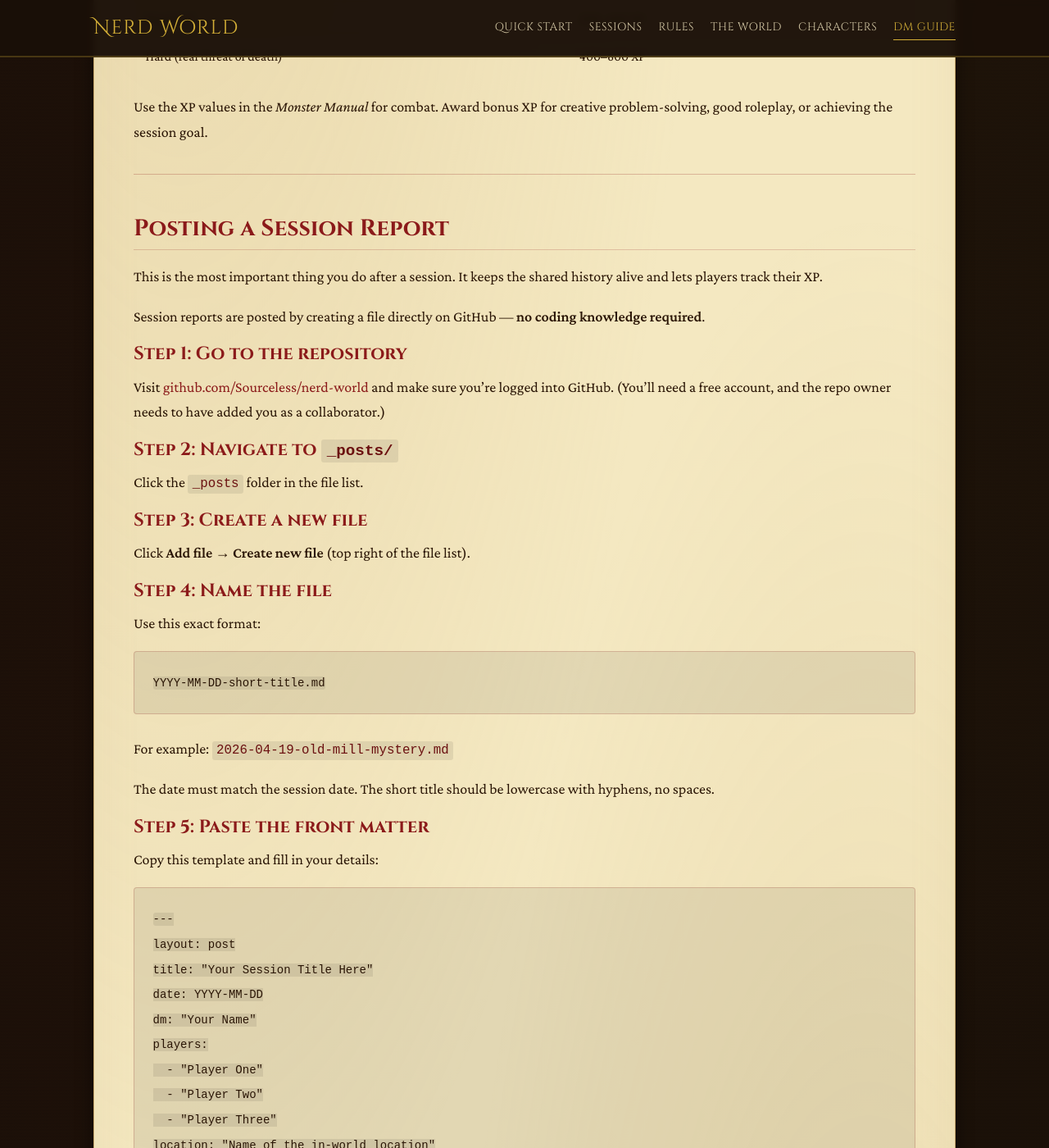
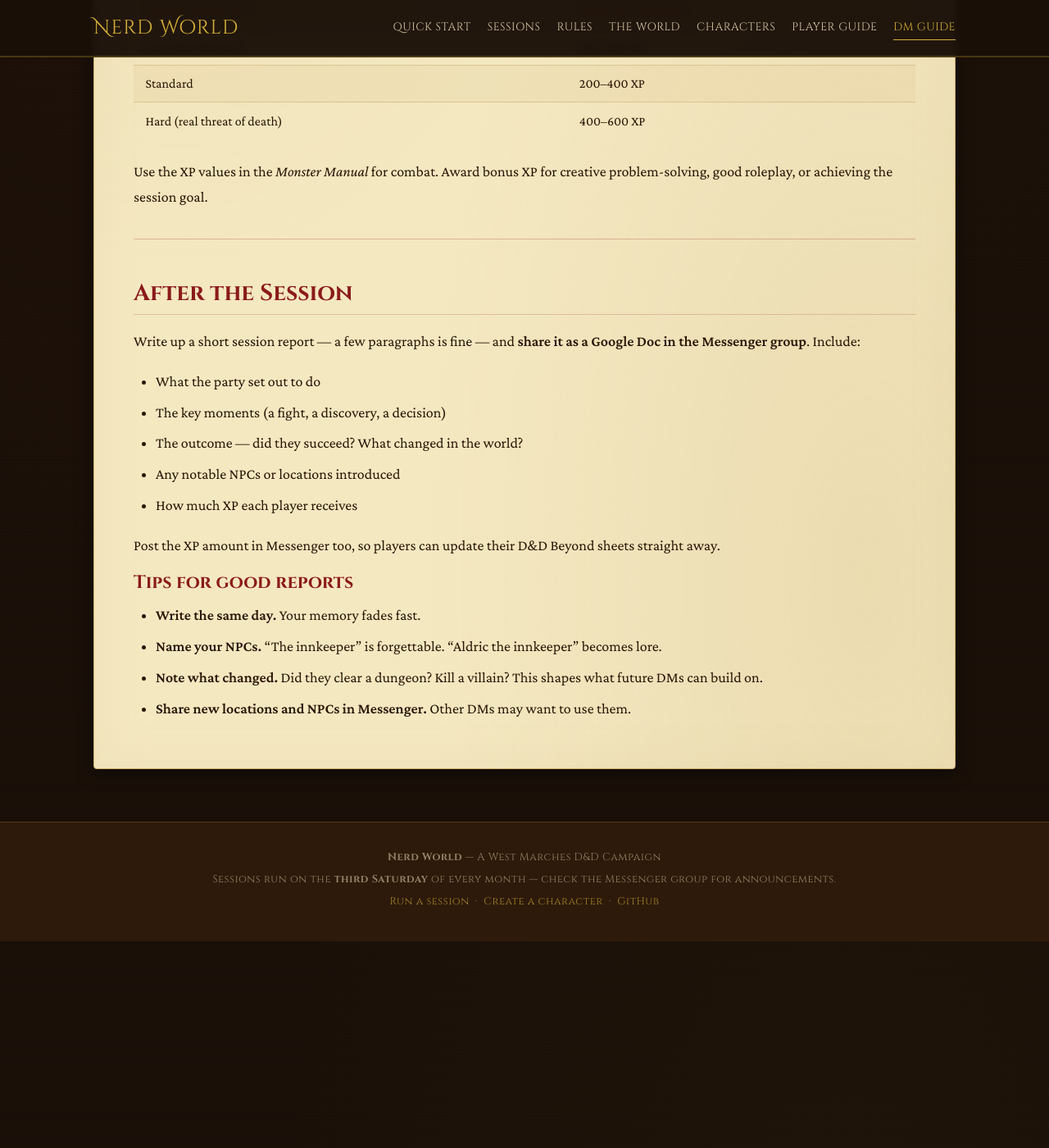
Before and after one commit to Sourceless/nerd-world, a Jekyll site: the page built from dm-guide.md, in a window 1280 px wide and 1400 px high, scrolled down 1500 px. Shown: the whole window at 82% size. Built offline with Jekyll 4.4.1, drawn with Linux system fonts in a browser that asks for light colours; after the commit the page ends 2648 px from its top, so only the background shows below that; some of the changed text lies outside the part shown.

Commit message:
Add player guide; simplify DM guide; add links and mercenary premise
- New Player Guide page (suggesting sessions, revisiting locations, table tips)
- Player Guide added to nav
- DM Guide simplified: session reports are now a Google Doc shared in Messenger
- Links to Matt Colville's West Marches video and Gnome Stew drop map article
- All characters are mercenaries — added to rules, characters, player guide, and front page
- Rules: mention players can suggest sessions and revisit locations
- DM Guide: note that player suggestions are an invitation to build something

Co-Authored-By: Claude Sonnet 4.6 <noreply@anthropic.com>

````diff
--- a/_includes/header.html
+++ b/_includes/header.html
@@ -7,6 +7,7 @@
       <a href="{{ '/rules/' | relative_url }}"{% if page.url contains '/rules' %} class="active"{% endif %}>Rules</a>
       <a href="{{ '/world/' | relative_url }}"{% if page.url contains '/world' %} class="active"{% endif %}>The World</a>
       <a href="{{ '/characters/' | relative_url }}"{% if page.url contains '/characters' %} class="active"{% endif %}>Characters</a>
+      <a href="{{ '/player-guide/' | relative_url }}"{% if page.url contains '/player-guide' %} class="active"{% endif %}>Player Guide</a>
       <a href="{{ '/dm-guide/' | relative_url }}"{% if page.url contains '/dm-guide' %} class="active"{% endif %}>DM Guide</a>
     </nav>
   </div>
--- a/dm-guide.md
+++ b/dm-guide.md
@@ -6,7 +6,7 @@ permalink: /dm-guide/
 
 # DM Guide
 
-Anyone can run a session in Nerd World. You don't need to be an expert. A small dungeon, a clear goal, and three hours is all it takes.
+Anyone can run a session in Nerd World. You don't need to be an expert. A small dungeon, a clear goal, and 3–6 hours is all it takes.
 
 ---
 
@@ -21,13 +21,15 @@ Post in the **Facebook Messenger group** at least a week before. Include:
 
 Players will reply to confirm. Aim for 3–5 players. More than 6 gets unwieldy.
 
+Remember: players can and should suggest sessions too. If someone posts in Messenger saying they want to explore a particular part of the map, that's an invitation for you to build something around it.
+
 ---
 
 ## Preparing an Adventure
 
-### Keep it short
+### Keep it contained
 
-A 3-hour session needs about **5–7 encounters** or meaningful scenes. That includes:
+A 3–6 hour session needs about **5–9 encounters** or meaningful scenes. That includes:
 - 1–2 combat encounters
 - 1–2 exploration or puzzle moments
 - 1 social encounter (optional)
@@ -37,10 +39,10 @@ You don't need to script everything. Put interesting things in interesting place
 
 ### A simple structure
 
-1. **The hook** — why are the characters here?
+1. **The hook** — why are the characters here? (They're mercenaries — there's a job and a payer.)
 2. **The journey** — something interesting on the way
 3. **The place** — the dungeon, the ruin, the villain's lair
-4. **The payoff** — treasure, information, or a resolution
+4. **The payoff** — gold, information, or a resolution
 
 ### XP budget
 
@@ -56,99 +58,21 @@ Use the XP values in the *Monster Manual* for combat. Award bonus XP for creativ
 
 ---
 
-## Posting a Session Report
+## After the Session
 
-This is the most important thing you do after a session. It keeps the shared history alive and lets players track their XP.
-
-Session reports are posted by creating a file directly on GitHub — **no coding knowledge required**.
-
-### Step 1: Go to the repository
-
-Visit [github.com/Sourceless/nerd-world](https://github.com/Sourceless/nerd-world) and make sure you're logged into GitHub. (You'll need a free account, and the repo owner needs to have added you as a collaborator.)
-
-### Step 2: Navigate to `_posts/`
-
-Click the `_posts` folder in the file list.
-
-### Step 3: Create a new file
-
-Click **Add file → Create new file** (top right of the file list).
-
-### Step 4: Name the file
-
-Use this exact format:
-
-```
-YYYY-MM-DD-short-title.md
-```
-
-For example: `2026-04-19-old-mill-mystery.md`
-
-The date must match the session date. The short title should be lowercase with hyphens, no spaces.
-
-### Step 5: Paste the front matter
-
-Copy this template and fill in your details:
-
-```yaml
----
-layout: post
-title: "Your Session Title Here"
-date: YYYY-MM-DD
-dm: "Your Name"
-players:
-  - "Player One"
-  - "Player Two"
-  - "Player Three"
-location: "Name of the in-world location"
-xp_awarded: 300
-tags:
-  - dungeon
-  - combat
----
-```
-
-**Front matter fields:**
-
-| Field | What to put |
-|---|---|
-| `title` | The session title in quotes |
-| `date` | The session date in YYYY-MM-DD format |
-| `dm` | Your name in quotes |
-| `players` | A YAML list of player names (one per line with `  - `) |
-| `location` | Where the session took place in the world |
-| `xp_awarded` | The total XP each player receives |
-| `tags` | Keywords for the session (dungeon, combat, roleplay, exploration, etc.) |
-
-### Step 6: Write the report
-
-Below the front matter (after the second `---`), write your report in plain text. Aim for **under 500 words**. Cover:
+Write up a short session report — a few paragraphs is fine — and **share it as a Google Doc in the Messenger group**. Include:
 
 - What the party set out to do
 - The key moments (a fight, a discovery, a decision)
 - The outcome — did they succeed? What changed in the world?
 - Any notable NPCs or locations introduced
+- How much XP each player receives
 
-### Step 7: Commit the file
+Post the XP amount in Messenger too, so players can update their D&D Beyond sheets straight away.
 
-Scroll down to **Commit new file**. The default message is fine. Click **Commit new file** (the green button).
+### Tips for good reports
 
-GitHub will automatically build and deploy the site. The report will appear on the [Sessions page]({{ '/sessions/' | relative_url }}) within a couple of minutes.
-
----
-
-## Tips for Writing Good Reports
-
-- **Write the same day.** Your memory fades fast. Even rough notes are better than nothing.
+- **Write the same day.** Your memory fades fast.
 - **Name your NPCs.** "The innkeeper" is forgettable. "Aldric the innkeeper" becomes lore.
-- **Note what changed.** Did they clear a dungeon? Kill a villain? Forge an alliance? This shapes what future DMs can reference.
-- **Keep it under 500 words.** People will actually read it. A novel, they won't.
-- **Be generous with credit.** Call out players who had great moments.
-
----
-
-## After the Session
-
-- Post the XP amount in Messenger so players can update their sheets
-- Share any new locations or NPCs in the group — other DMs may want to build on them
-- You're done! You ran a session. That's the whole deal.
+- **Note what changed.** Did they clear a dungeon? Kill a villain? This shapes what future DMs can build on.
+- **Share new locations and NPCs in Messenger.** Other DMs may want to use them.
--- /dev/null
+++ b/player-guide.md
@@ -0,0 +1,75 @@
+---
+layout: page
+title: Player Guide
+permalink: /player-guide/
+---
+
+# Player Guide
+
+West Marches is different from a regular campaign. There's no DM who drives the story forward — that's your job as a player. Here's how to do it well.
+
+---
+
+## Your Character's Deal
+
+Every character in Nerd World is a **mercenary** — an adventurer who takes on jobs for gold. You can play any class, race, or background you like, but the reason your character shows up to a session is always the job. This keeps things simple: the party doesn't need to be old friends or share a destiny. The coin is enough.
+
+---
+
+## Suggesting Sessions
+
+**Players decide what happens in this world.** If you want to explore a forest, investigate a rumour, or return to that dungeon you didn't finish — say so. Post in the Messenger group:
+
+> *"I'd love to run a session around the old ruins we spotted east of the river. Anyone interested? Could we get a DM?"*
+
+That's all it takes. A DM will pick it up, prep something, and you'll have a session. The more specific your idea, the easier it is for a DM to build around it.
+
+You don't need permission. You don't need a reason. Curiosity is enough.
+
+---
+
+## Revisiting Places
+
+The world doesn't reset between sessions. If a party clears a dungeon, it stays cleared — but that doesn't mean there's nothing left to find. Locations change over time:
+
+- Something new might have moved in
+- An ally might have turned on the party
+- A sealed door might now be open
+- Rumours might point back to somewhere already visited
+
+Going back somewhere is never a waste of time. The world is alive, and what you find the second time may be nothing like the first.
+
+---
+
+## Before the Session
+
+- **Know your character.** Have your D&D Beyond sheet open and know what your abilities do. A 3–6 hour session moves fast.
+- **Bring a goal.** Even a vague one. *"I want to find out what's in the north"* is better than waiting to be told what to do.
+- **Coordinate in Messenger.** If a DM has announced a session, reply in the group. Let them know who's coming so they can pitch the difficulty right.
+
+---
+
+## At the Table
+
+West Marches sessions are self-contained. The DM has prepped something specific — lean into it. Some tips:
+
+- **Make decisions.** The DM has put things in the world for you to interact with. Engage with them. Prod them. Break them if you like.
+- **Share the spotlight.** Sessions are 3–6 hours with a group. Make sure everyone gets moments, not just the loudest voices.
+- **Take notes.** You don't have to, but someone at the table should. NPC names, locations, hooks you didn't follow — this stuff matters later.
+- **Respect the clock.** Sessions end when they end. Don't disappear into an optional side room with 20 minutes left if the main thing isn't resolved.
+
+---
+
+## After the Session
+
+- **Update your XP.** The DM will post the amount in Messenger and in the session report. Add it to your D&D Beyond sheet.
+- **Share what you learned.** Post in Messenger. Other players want to know what's out there — a fragment of lore, an NPC name, a place worth returning to. The shared history builds one conversation at a time.
+- **Level up if you hit the threshold.** Do it between sessions on D&D Beyond, not at the start of the next one.
+
+---
+
+## The One Rule
+
+West Marches lives or dies on player initiative. If everyone waits for someone else to suggest a session, nothing happens. If everyone waits for a DM to tell them where to go, nothing interesting happens.
+
+**Be the player who posts the idea. Be the DM who picks it up.**
````
Also changed, not shown: characters.md (+4 -0 lines), index.md (+3 -2 lines), rules.md (+2 -1 lines), world.md (+1 -1 lines).
